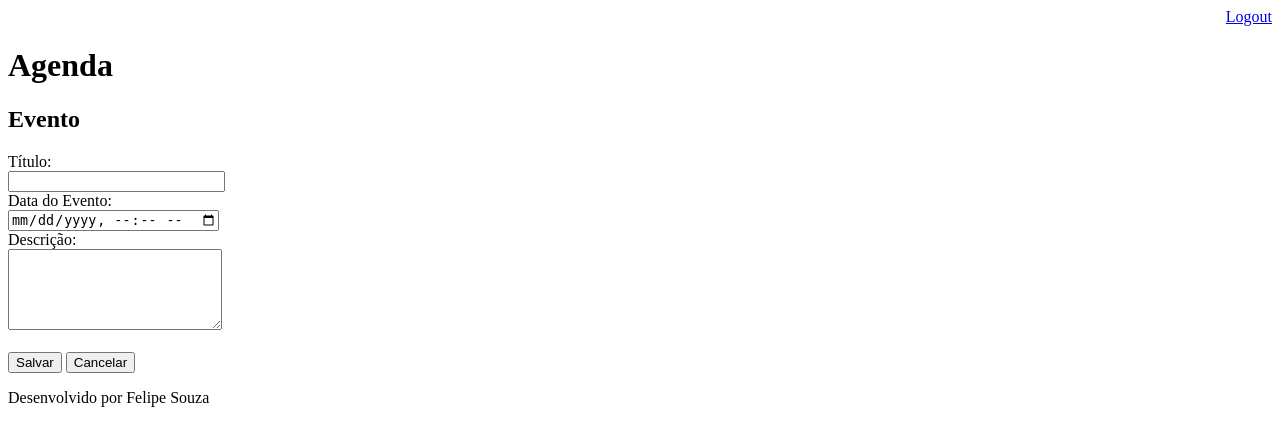
After one commit to felipejcsouza/agenda, a Django app: template templates/evento.html in a window 1280 px wide. The commit adds this page. Shown: the top 446 px of the page. Run offline with Django 3.2, Linux system fonts and the light colour scheme; the template is opened without the code that fills it, so the values that code supplies are empty.

```diff
--- a/templates/agenda.html
+++ b/templates/agenda.html
@@ -1,6 +1,9 @@
 {% extends "model-page.html" %}
 {% block content %}
     <h2>Agendamentos</h2>
+    <a href="evento/">
+        <button type="button">Novo Evento</button>
+    </a>
     <ul style="font-size: 18px">
         {% for evento in eventos %}
         <li>{{ evento.titulo }} - {{ evento.get_data_evento }}</li>
--- /dev/null
+++ b/templates/evento.html
@@ -0,0 +1,22 @@
+{% extends "model-page.html" %}
+
+{% block content %}
+    <h2>Evento</h2>
+    <form action="submit" method="post"> {% csrf_token %}
+        <label>Título:</label><br>
+        <input type="text" name="titulo" size="24"><br>
+        <label>Data do Evento:</label><br>
+        <input type="datetime-local" name="data_evento"><br>
+        <label>Descrição:</label><br>
+        <textarea name="descricao" rows="5" cols="24"></textarea>
+        <br><br>
+        <button type="submit">Salvar</button>
+        <a href="/">
+            <button type="button">Cancelar</button>
+        </a>
+    </form>
+
+
+
+
+{% endblock %}
```
Also changed, not shown: core/views.py (+16 -0 lines), db.sqlite3, 1 other file.
